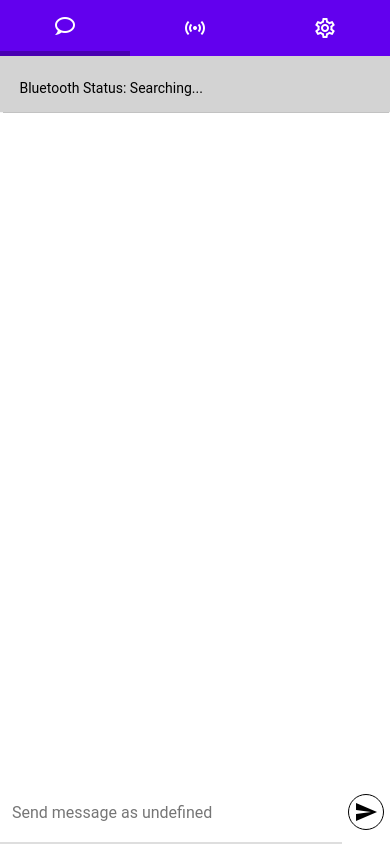
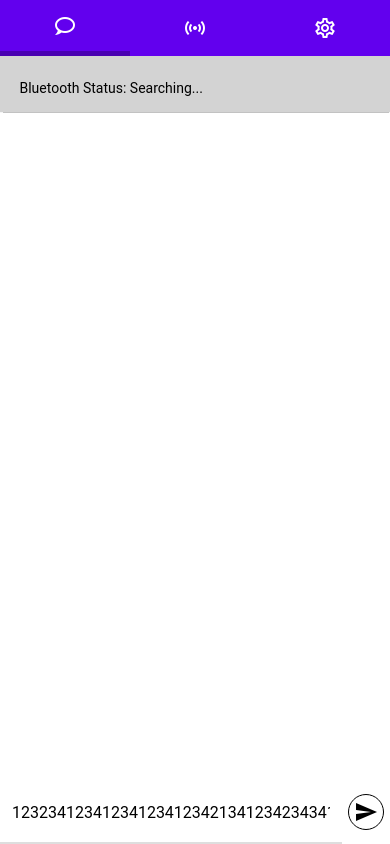
Before and after one commit to jsonpoindexter/uLoraChatMobile, a React Native app: screen / in a window 390 px wide. Built offline with nearby package versions, Linux system fonts and the light colour scheme; what react-native-ble-plx, react-native-push-notification would draw is missing.

Commit message:
Fix send button getting pushed off screen on long text input

```diff
--- a/store/chat/reducer.ts
+++ b/store/chat/reducer.ts
@@ -1,4 +1,6 @@
 import {ChatActionTypes, ChatState, ADD_MESSAGE, ACK_MESSAGE, UserMessageObj} from "./types";
+
+export const MAX_MESSAGE_LENGTH = 30 // Max amount of chars that can be sent
 
 export const initialState: ChatState = {
     messageObjs: []
--- a/views/Chat.tsx
+++ b/views/Chat.tsx
@@ -1,7 +1,7 @@
 import React, {useEffect, useRef} from 'react'
 import {StyleSheet, View, Text, SafeAreaView} from 'react-native'
 import {useState} from 'react';
-import {Button, IconButton, TextInput} from "react-native-paper";
+import {Button, IconButton, TextInput, useTheme} from "react-native-paper";
 import {SectionList,} from "react-native";
 import {useDispatch, useSelector} from "react-redux";
 import {RootState} from "../store";
@@ -9,6 +9,7 @@ import {NodeMessageType, UserMessageObj} from "../store/chat/types";
 import {seNavigationState} from "../store/navigation/actions";
 import { stringToBase64} from "../utils/ble";
 import {addMessage} from "../store/chat/actions";
+import {MAX_MESSAGE_LENGTH} from "../store/chat/reducer";
 
 const formatTime = (timestamp: number) => {
     const date = new Date(timestamp)
@@ -17,6 +18,7 @@ const formatTime = (timestamp: number) => {
 
 export default () => {
     const dispatch = useDispatch()
+    const {colors} = useTheme()
     const messageObjs = useSelector((state: RootState) => state.chatReducer.messageObjs)
     useEffect(() => {
             setGroupedMessageObjs(groupMessageObjs())
@@ -24,7 +26,8 @@ export default () => {
     const name = useSelector((state: RootState) => state.settings.name)
     const bleDevice = useSelector((state: RootState) => state.ble.activeSensorTag)
     const sectionListRef  = useRef<null | SectionList<UserMessageObj>>(null);
-    const [text, setText] = useState('')
+    const [text, setText] = useState('1232341234123412341234213412342343412341234123412343452345234523452345')
+    const updateText = (text: string) => text.length <= MAX_MESSAGE_LENGTH && setText(text)
     const chatItem = (messageObj: UserMessageObj) => {
         return <View style={styles.chatItemsContainer}>
             <Text key={`${messageObj.timestamp}:${messageObj.message}:${messageObj.sender}`}
@@ -65,6 +68,7 @@ export default () => {
             return
         }
         if (!text || !bleDevice) return
+        if (text.length > MAX_MESSAGE_LENGTH) return
         const messageObj: UserMessageObj = {
             type: NodeMessageType.MSG,
             timestamp: new Date().getTime(),
@@ -98,7 +102,6 @@ export default () => {
         setScrollTimeout(timeout)
     };
 
-
     return (
         <View style={styles.chatContainer}>
             <SectionList
@@ -119,7 +122,7 @@ export default () => {
             <View style={styles.chatInputContainer}>
                 <TextInput value={text} style={styles.chatInput} placeholder={`Send message as ${name}`}
                            onChangeText={text => setText(text)}/>
-                <View style={styles.chatSendButtonContainer}>
+                <View style={{...styles.chatSendButtonContainer, borderBottomColor: colors.primary}}>
                     <IconButton icon="send" style={styles.chatSendButton} onPress={() => sendText()}/>
                 </View>
             </View>
@@ -167,12 +170,14 @@ const styles = StyleSheet.create({
     },
     chatInput: {
         display: "flex",
-        flexGrow: 1
+        flexGrow: 1,
+        flexShrink: 1,
     },
     chatSendButtonContainer: {
         display: "flex",
         flexShrink: 0,
         justifyContent: "center",
+        backgroundColor: 'white'
     },
     chatSendButton: {
         borderWidth: 1,
```
